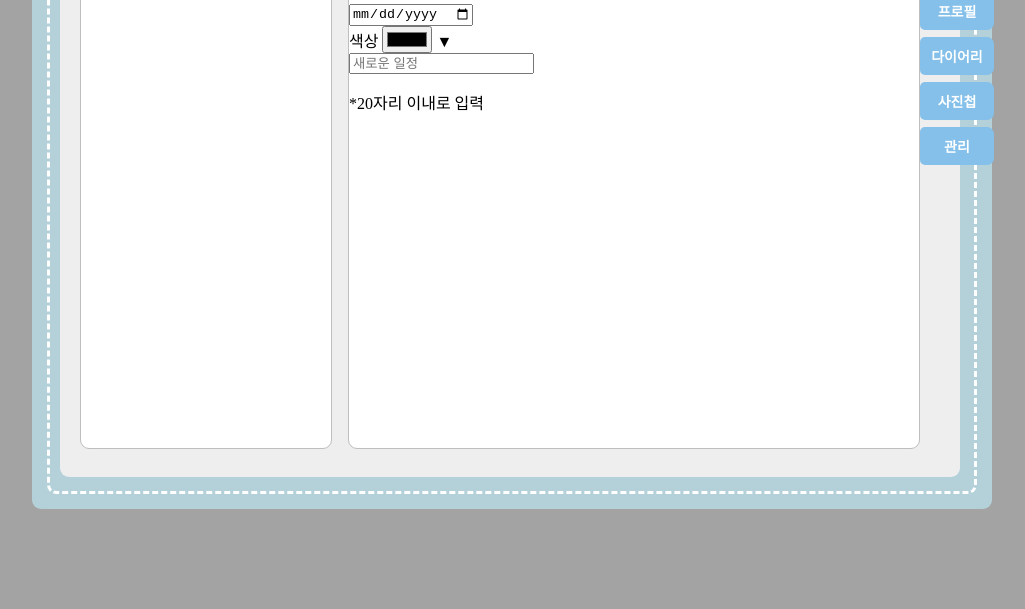
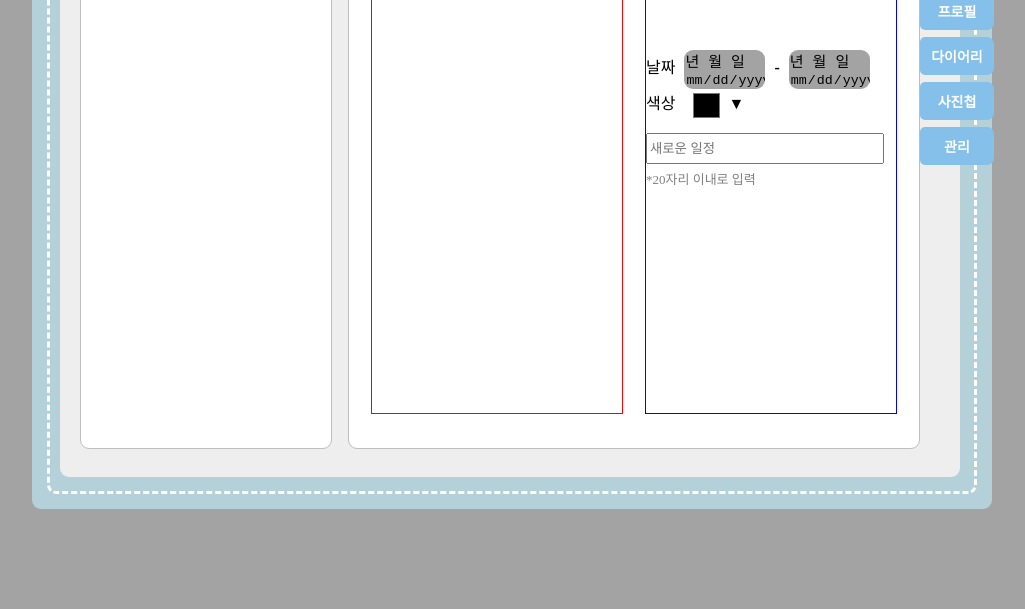
Before and after one commit to cheongna/SMU_DIARY, a plain HTML site: page front/seomyeonggwan/profile_part/diary_scheduleMod.html in a window 1280 px wide. Shown: the part 251-860 px from the top of the page, without its empty margins (128-1153 px from the left). Drawn offline with Linux system fonts and the light colour scheme.

Commit message:
다이어리 카테고리 페이지들 중 일정 추가 및 수정하는 페이지에서 날짜, 색상, 일정 입력하는 형태에 대한 스타일 지정
+ 날짜는 나중에 추가적으로 공부 후 변경할 예정

```diff
--- a/front/seomyeonggwan/profile_part/diary_scheduleMod.css
+++ b/front/seomyeonggwan/profile_part/diary_scheduleMod.css
@@ -28,7 +28,7 @@ body {
     position: absolute;
 }
 
-/*왼쪽*/
+/* 왼쪽 */
 .left-box {
     position: absolute;
     width: 250px;
@@ -45,7 +45,7 @@ body {
     margin: 10px 0;
     padding-left: 25px;
     color: rgb(18, 99, 131);
-    margin: 20px 0px 12.5px 0px;
+    margin: 20px 0 12.5px 0;
 }
 
 .left-box > h1:after {
@@ -55,8 +55,11 @@ body {
     border-bottom: 2px solid #bcbcbc;
 }
 
-/*오른쪽*/
+/* 오른쪽 */
 .right-box {
+    display: flex;
+    justify-content: space-evenly;
+    align-items: center;
     position: absolute;
     width: 570px;
     height: 520px;
@@ -68,6 +71,111 @@ body {
     border: 1px solid rgb(190, 190, 190);
 }
 
+
+#calendar {
+    border: 1px solid red;
+    width: 250px;
+    height: 450px;
+}
+
+#input-data {
+    border: 1px solid blue;
+    width: 250px;
+    height: 450px;
+}
+
+form {
+    margin: 80px 0 0 0;
+}
+
+#date {
+    margin: 0 10px 0 0;
+}
+
+#color {
+    margin: -5px 10px 10px 0;
+}
+
+#schedule {
+    margin: 10px 10px 10px 0;
+}
+
+input[type="date"] {
+    margin: 0 5px;
+    width: 80px;
+    position: relative;
+    border: 0;
+    background-color: #a3a3a3;
+    border-radius: 9px;
+}
+
+input[type="date"]::-webkit-clear-button,
+input[type="date"]::-webkit-inner-spin-button {
+    display: none;
+}
+
+input[type="date"]::-webkit-calendar-picker-indicator {
+    position: absolute;
+    left: 0;
+    top: 0;
+    width: 100%;
+    height: 100%;
+    background: transparent;
+    color: transparent;
+    cursor: pointer;
+}
+
+p {
+    font-weight: bolder;
+    display: inline-block;
+}
+
+input[type="date"]::before {
+    content: attr(data-placeholder);
+    width: 100%;
+}
+
+input[type="date"]:valid::before {
+    display: none;
+}
+
+input[data-placeholder]::before {
+    font-size: 15px;
+    text-align: center;
+}
+
+input {
+    vertical-align: middle;
+}
+
+#sel_color {
+    height: 35px;
+    width: 35px;
+    border: none;
+    background-color: white;
+}
+
+input#sel_color {
+    margin-left: 10px;
+}
+
+#schedule > input {
+    width: 230px;
+    height: 25px;
+}
+
+/* input 박스 클릭 시 생기는 테두리 없애기 */
+#schedule > input:focus {
+    outline: none;
+}
+
+#schedule > p {
+    margin: 5px 0 0 0;
+    font-size: small;
+    font-weight: 300;
+    color: gray;
+}
+
 .container {
     width: 800px;
     height: 50px;
@@ -76,11 +184,13 @@ body {
     position: absolute;
     top: 20px;
 }
+
 .title {
     flex: 1;
     font-size: 20px;
     font-weight: bold;
 }
+
 .url {
     flex: 1.1;
     font-size: 13px;
@@ -96,6 +206,7 @@ body {
     flex-direction: column;
     z-index: 1;
 }
+
 .menu_button {
     width: 56px;
     text-align: center;
@@ -108,6 +219,7 @@ body {
     margin-bottom: 7px;
     cursor: pointer;
 }
+
 .menu_button.active {
     background-color: white;
     color: black;
```
